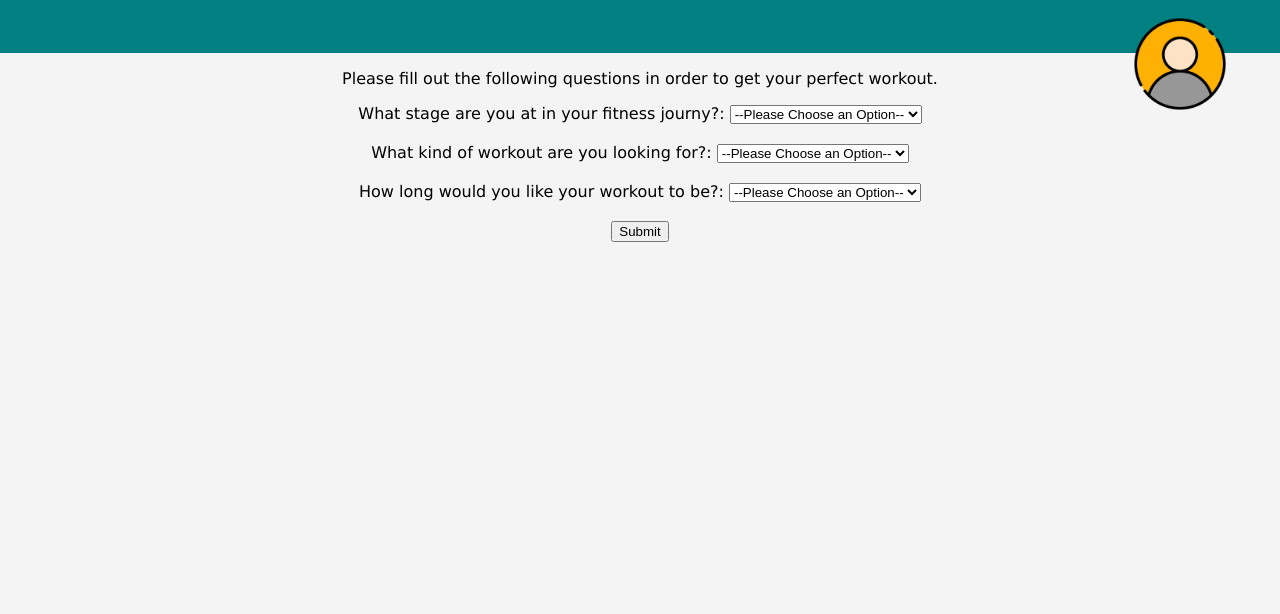
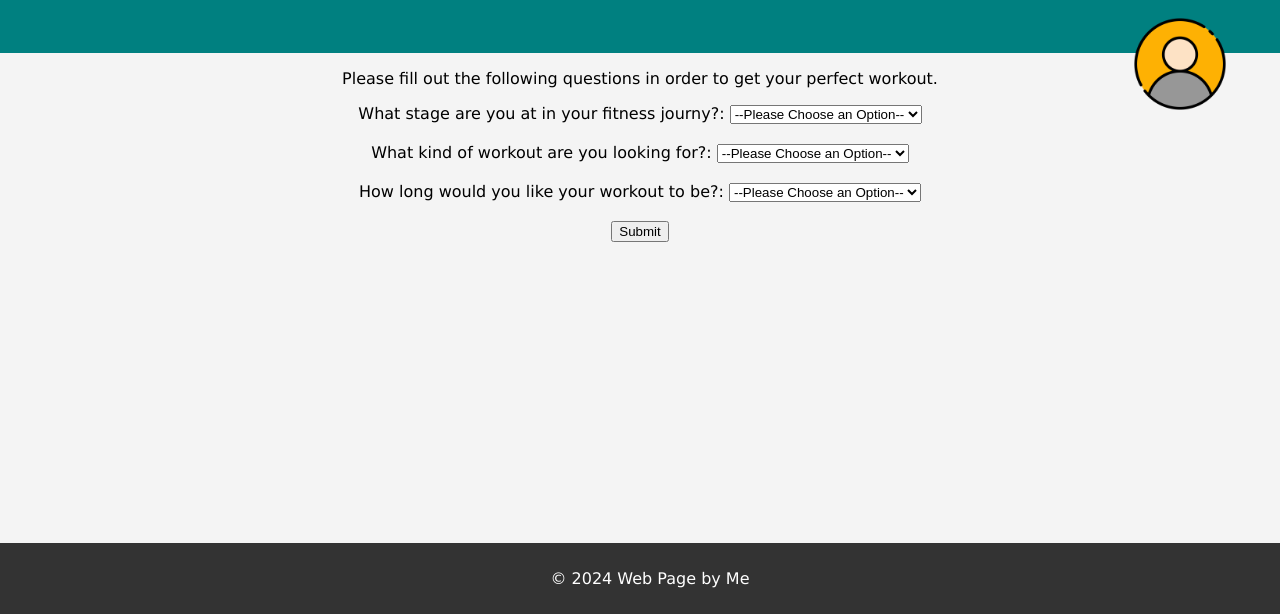
Before and after one commit to rjb489/CS386-wkgOut, a plain HTML site: page Frontend/workout_builder_page/index.html in a window 1280 px wide. Shown: the part 186-800 px from the top of the page. Drawn offline with Linux system fonts and the light colour scheme; a web font is replaced by a local one.

Commit message:
added footer

```diff
--- a/Frontend/workout_builder_page/index.html
+++ b/Frontend/workout_builder_page/index.html
@@ -56,4 +56,7 @@
     </main>
     <script src="apps.js"></script>
 </body>
+<footer>
+    <p>&copy; 2024 Web Page by Me</p>
+</footer>
 </html>
--- a/Frontend/workout_builder_page/style.css
+++ b/Frontend/workout_builder_page/style.css
@@ -34,3 +34,13 @@ header {
 #workoutBuilderForm {
     text-align: center;
 }
+
+footer {
+    background-color: #333;
+    color: white;
+    text-align: center;
+    padding: 10px;
+    position: fixed;
+    bottom: 0;
+    width: 100%;
+}
```
